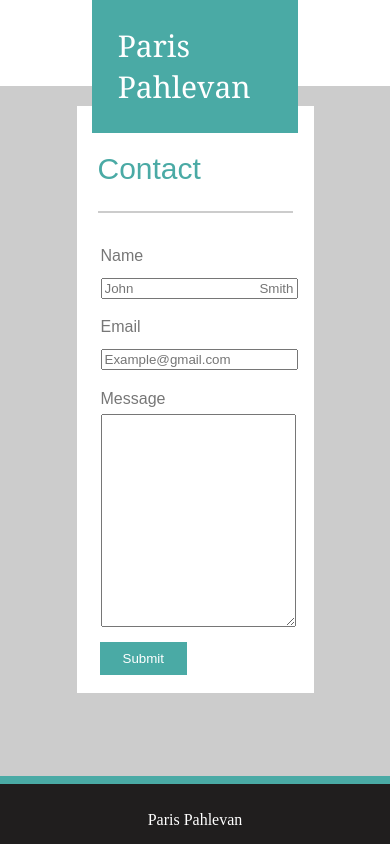
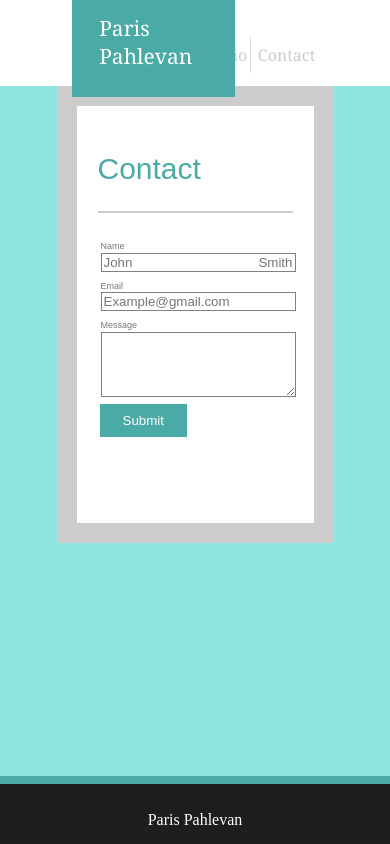
Before and after one commit to parisapahlevan/Responsive-Portfolio, a plain HTML site: page Basic-portfolio/contact.html in a window 390 px wide. Drawn offline with Linux system fonts and the light colour scheme.

Commit message:
added synamic css using media query

```diff
--- a/Basic-portfolio/assets/css/style.css
+++ b/Basic-portfolio/assets/css/style.css
@@ -98,6 +98,7 @@ a:visited {
     line-height: 24px;
     font-size: 10px;
     height:100%;
+    padding: 7%;
   }
 
 #headerMainContainer{
@@ -152,6 +153,7 @@ header{
 
 .formInputField{
   width: 100%;
+  border: 1px solid gray;
 }
 
 .formSection{
@@ -236,3 +238,130 @@ input[type=submit]{
 #footerText{
   margin-top: 27px;
 }
+
+.FormMainContainer{
+  height: 250px;
+}
+
+@media (max-width: 980px) {
+  body {
+    background-color: rgba(46, 46, 51, 0.507);
+    color: white;
+  }
+  .column {
+    float: left;
+    width: 100%;
+    margin: auto;
+    margin-top: 14px;
+  }
+}
+
+@media (max-width: 768px) {
+  body {
+    background-color: rgba(54, 54, 49, 0.37);
+    color: rgba(161, 160, 54, 0.541);
+  }
+  .formInputField {
+    width: 100%;
+    border: 1px solid gray;
+  }
+  .messageField {
+    height: 59px;
+  }
+  #headerMainContainer{
+    position: static;
+    width: 64%;
+  }
+  .column {
+    float: left;
+    width: 100%;
+    margin: auto;
+    margin-top: 14px;
+  }
+  /* .mainContainer{
+    padding-bottom: 7%;
+  } */
+ }
+
+@media  (max-width: 640px) {
+    body {
+      background-color: rgba(30, 202, 194, 0.486);
+      color: rgba(189, 180, 55, 0.466);
+    }
+
+    #headerMainContainer{
+      position: static;
+      width: 63%;
+    }
+
+    #myName {
+      position: absolute;
+      top: -34px;
+      background-color: #4aaaa5;
+      padding: 27px;
+      color: #ffffff;
+      font-size: 21px;
+      width: 109px;
+    }
+
+    .nav{
+      padding-top: 37px;
+    }
+
+    #aboutMeImage {
+      height: 50%;
+      width: 57%;
+      float: left;
+      margin-right: 17px;
+      margin-bottom: 7px;
+      margin-top: 15px;
+    }
+
+    #sectionContainer {
+      margin: 3px;
+      padding-top: 16px;
+      font-size: 8px;
+      line-height: 198%;
+      text-align: justify;
+      margin: 3px;
+      padding-top: 16px;
+      font-size: 9px;
+      line-height: 140%;
+      text-align: justify;
+    }
+
+    .mainContainer {
+      margin: auto;
+      width: 50%;
+      padding: 21px;
+      font-family: 'Arial', 'Helvetica Neue', Helvetica, sans-serif;
+      line-height: 24px;
+      font-size: 10px;
+      height: 100%;
+      padding-bottom: 57px;
+      height: 100%;
+      /* padding-bottom: 7%;
+
+    }
+
+    .messageField {
+      height: 207px;
+      /* border: 1px solid gray; */
+    }
+
+    .formInputField {
+      width: 100%;
+      /* border: 1px solid gray; */
+    }
+
+    .portfolioImagesContainer {
+        text-align: center;
+    }
+
+    .column {
+      float: left;
+      width: 100%;
+      margin: auto;
+      margin-top: 14px;
+    }
+}
--- a/Basic-portfolio/contact.html
+++ b/Basic-portfolio/contact.html
@@ -35,7 +35,7 @@
         </div>
         <div class="formContainer">
             <form>
-                <div>
+                <div class="FormMainContainer">
                         <div id="sectionContainer">
                             <div class="formSection">
                                 <label for="name1">Name</label>
@@ -57,6 +57,7 @@
                             <input  class="submitButton" type="submit">
                         </div>
                     </div>
+                </div>
             </form>
         </div>
     </div>
```
Lines whose indentation alone changed are shown as unchanged.
